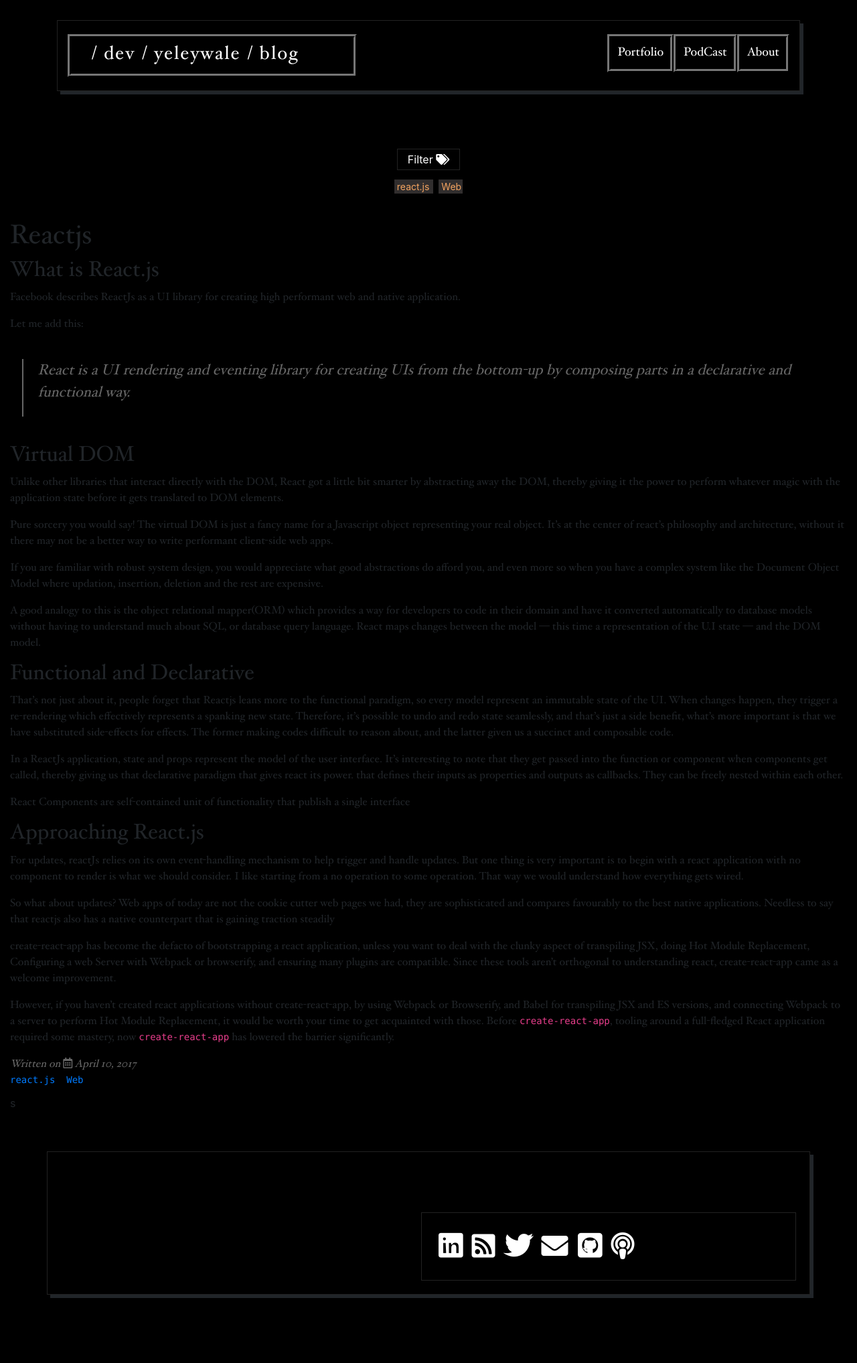
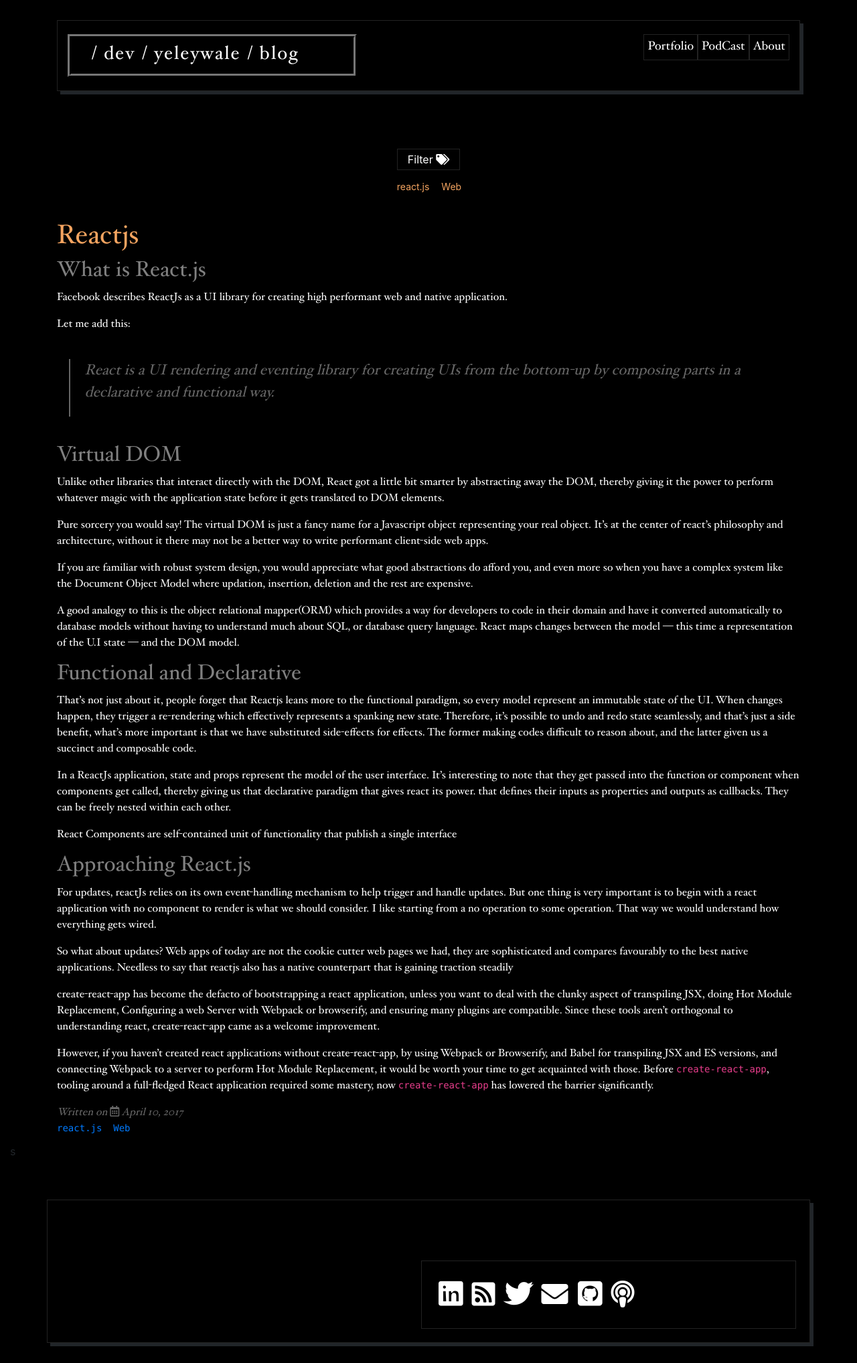
Before and after one commit to yeleywale/yeleywale.github.io, a Jekyll site: the page built from _posts/2017-4-10-Get Started with ReactJs.md, in a window 1280 px wide. Shown: the whole page at 67% size. Built offline with Jekyll 4.4.1, drawn with Linux system fonts in a browser that asks for light colours; nearby versions of some CDN libraries; comment, search, counter and statistics services are not loaded; before the commit the page ends 1963 px from its top, so only the background shows below that.

Commit message:
Add enhancement to styling

```diff
--- a/_layouts/post.html
+++ b/_layouts/post.html
@@ -9,7 +9,7 @@
 
 </div>
 
-<article class="post">
+<article class="post container">
     <h1>{{ page.title }}</h1>
 
     <div class="entry">
--- a/style.scss
+++ b/style.scss
@@ -225,7 +225,6 @@
         padding-left: 4px;
         margin: 4px;
         color: sandybrown;
-        background: #312e2e;
         font-size: 14px;
         &:hover {
             // text-shadow: 0.5px 0.5px 1px whitesmoke;
@@ -284,8 +283,8 @@
 
 .navb a {
     float: right;
-    padding: 10px;
-    border: 5px ridge #222;
+    padding: 5px;
+    border: .5px ridge #222;
     color: $white;
     font-family: $Hoefler;
     &:hover {
@@ -408,6 +407,19 @@
     font-size: 18px;
 }
 
+.post {
+   h1 {
+       color: sandybrown;
+
+   }
+   .entry {
+       h2 {
+           color: gray;
+       }
+       color: white;
+   }
+}
+
 
 // Settled on moving the import of syntax highlighting to the bottom of the CSS
 // ... Otherwise it really bloats up the top of the CSS file and makes it difficult to find the start
```
